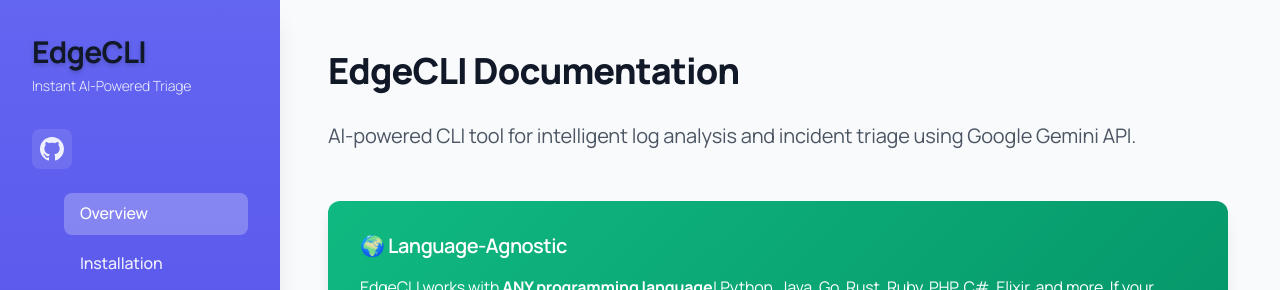
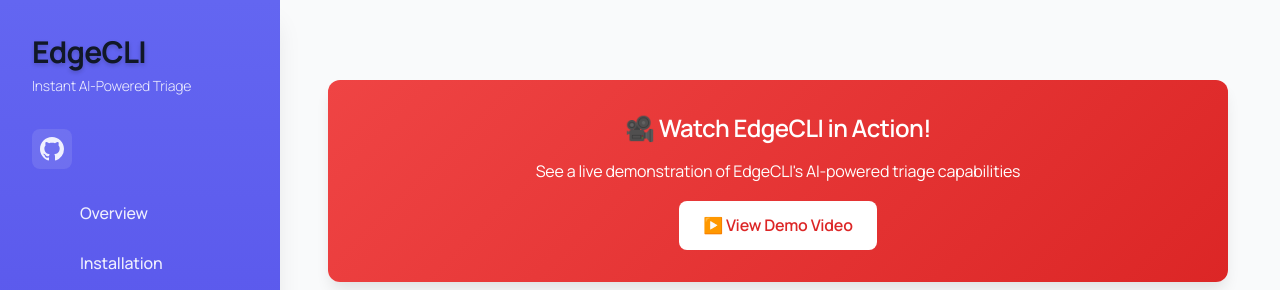
Before and after one commit to ceasermikes002/edgecli, a website: page docs/index.html in a window 1280 px wide. Shown: the top 290 px of the page. Drawn offline with Linux system fonts and the light colour scheme.

Commit message:
Add demo video link to documentation homepage

```diff
--- a/docs/index.html
+++ b/docs/index.html
@@ -44,6 +44,15 @@
     </nav>
 
     <main class="content">
+        <!-- Demo Video Banner -->
+        <div class="info-box" style="background: linear-gradient(135deg, #ef4444 0%, #dc2626 100%); margin-bottom: 2rem; text-align: center;">
+            <h3 style="color: white; margin-top: 0;">🎥 Watch EdgeCLI in Action!</h3>
+            <p style="color: white; margin-bottom: 1rem;">See a live demonstration of EdgeCLI's AI-powered triage capabilities</p>
+            <a href="https://drive.google.com/file/d/1UoBNQL7PhBhXvo69nSHdiNhZ_sDua_cX/view?usp=sharing" target="_blank" style="display: inline-block; background: white; color: #dc2626; padding: 0.75rem 1.5rem; border-radius: 0.5rem; text-decoration: none; font-weight: 600; transition: transform 0.2s;" onmouseover="this.style.transform='scale(1.05)'" onmouseout="this.style.transform='scale(1)'">
+                ▶️ View Demo Video
+            </a>
+        </div>
+
         <!-- Overview Section -->
         <section id="overview" class="section">
             <h1>EdgeCLI Documentation</h1>
```
